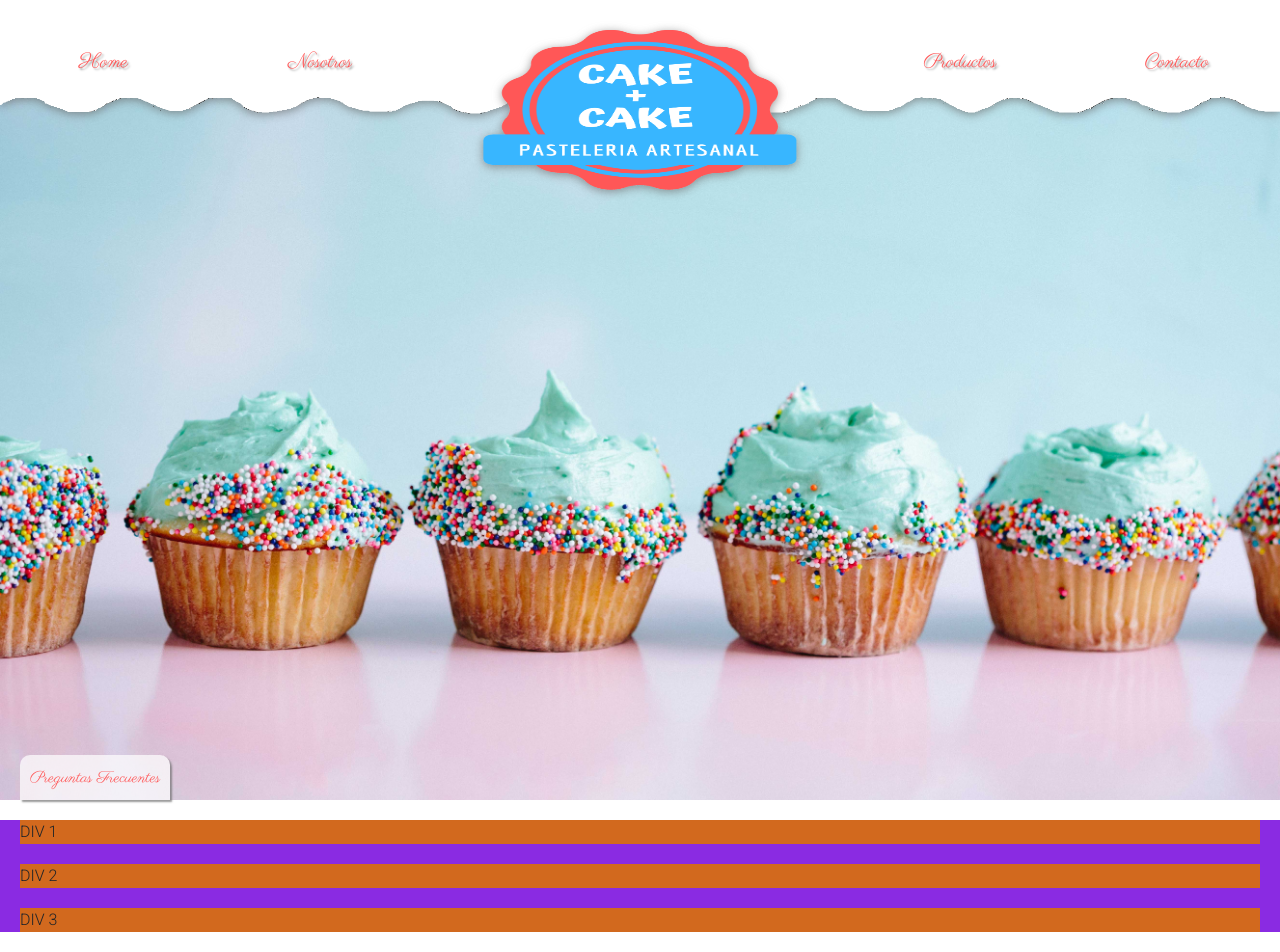
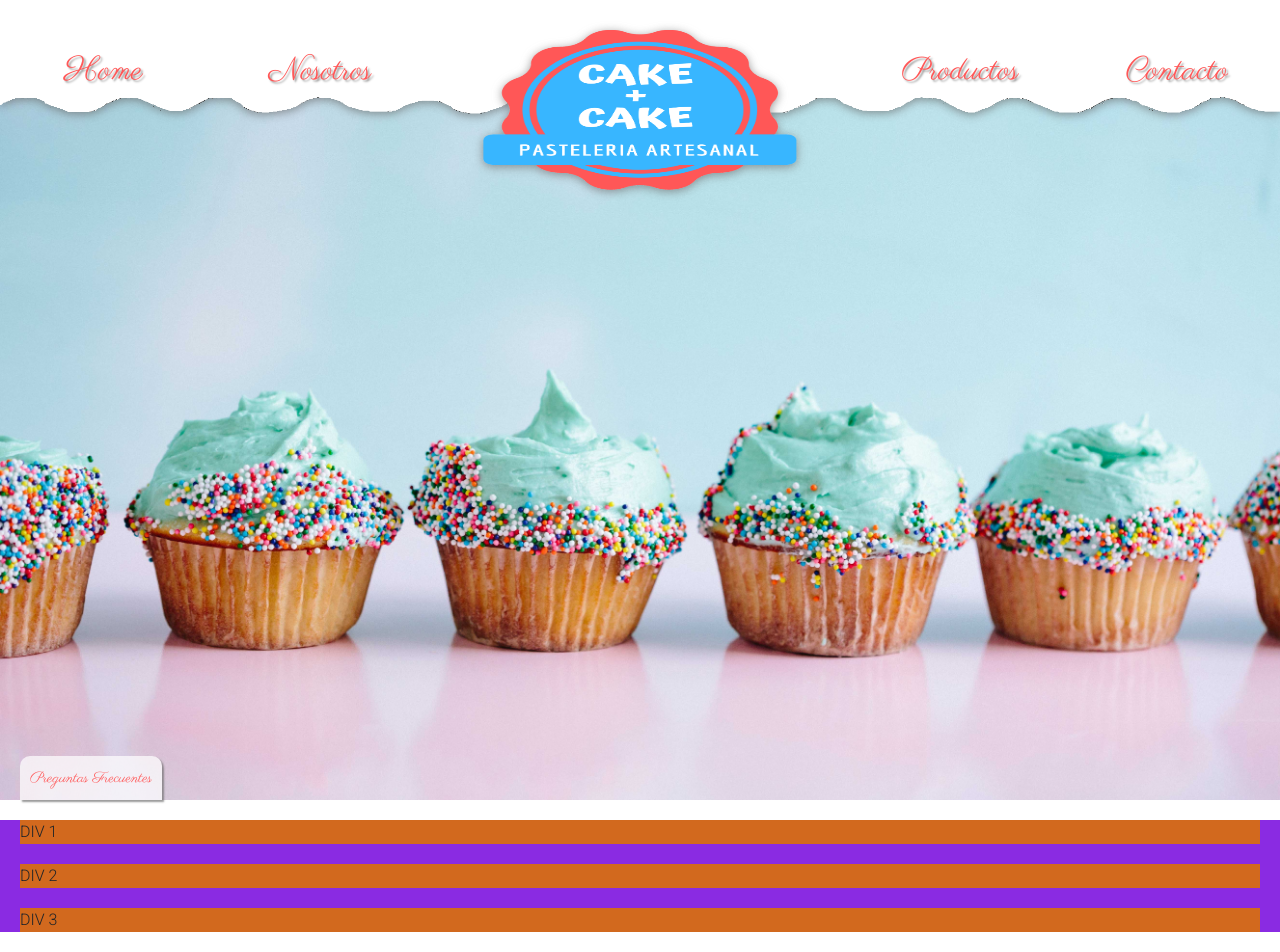
Before and after one commit to HelixInCode/Cake-Cake, a PHP site: page / in a window 1280 px wide. Run offline with PHP 8.4, Linux system fonts and the light colour scheme; some libraries are stand-ins or nearby versions.

```diff
--- a/css/style.css
+++ b/css/style.css
@@ -71,7 +71,7 @@ nav > .navbar-menu > .nav-item{
 nav > .navbar-menu > .nav-item > a{
     font-family: 'Parisienne', cursive;
     color: #ff5757;
-    font-size: 20px;
+    font-size: 4vh;
     text-shadow: 2px 2px 2px rgb(153, 153, 153);
 }
 
@@ -97,6 +97,7 @@ nav > .navbar-menu > .link-3{
 
 }
 
+
 .contenedor-preguntas{
     position: fixed;
     bottom: 0;
@@ -108,6 +109,7 @@ nav > .navbar-menu > .link-3{
     border-top-left-radius: 10px;
     border-top-right-radius: 10px;
     box-shadow: 2px 2px 2px rgba(109, 109, 109, 0.7);
+    font-size: 15px;
 }
 
 .contenedor-preguntas:hover{
--- a/index.html
+++ b/index.html
@@ -48,7 +48,7 @@
         </nav>
 
         <section id="inicio" class="background-cover">
-            <div>
+            <div class="contenedor-carousel">
 
             </div>
         </section>
```
Also changed, not shown: img/ponq2.jpeg (added), img/ponq3.jpeg (added).
